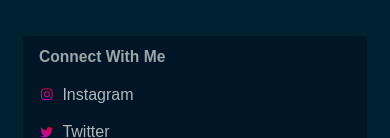
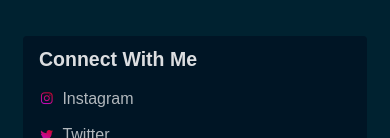
Before and after one commit to quantumsn/My-Portfolio, a plain HTML site: page index.html in a window 390 px wide. Shown: the part 1288-1426 px from the top of the page. Drawn offline with nearby package versions, Linux system fonts and the light colour scheme.

Commit message:
Update style.css

```diff
--- a/style.css
+++ b/style.css
@@ -405,6 +405,11 @@ footer span {
         font-size: 4vmin;
     }
 
+    .handels h3 {
+        font-size: 5vmin;
+        color: #ffffffdc;
+    }
+
     #dont-know {
         width: auto;
         height: 80vmin;
```
